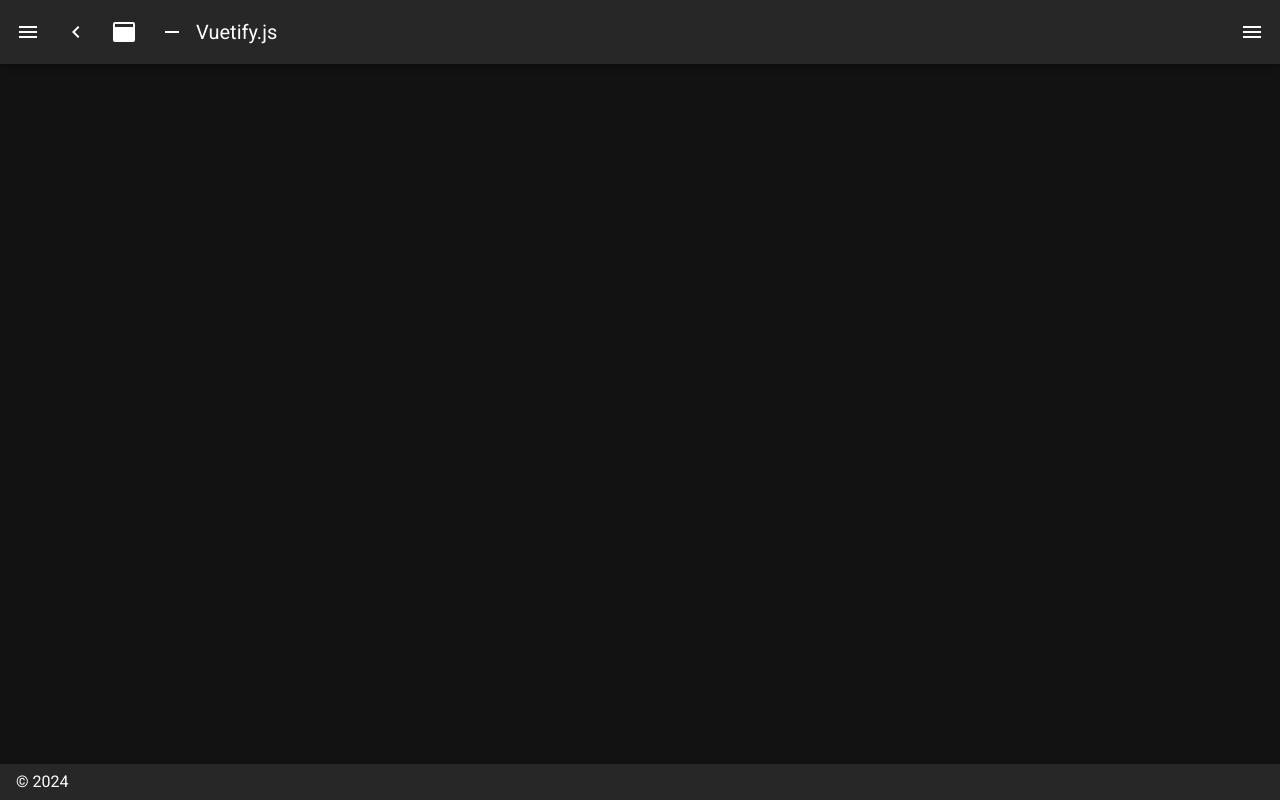
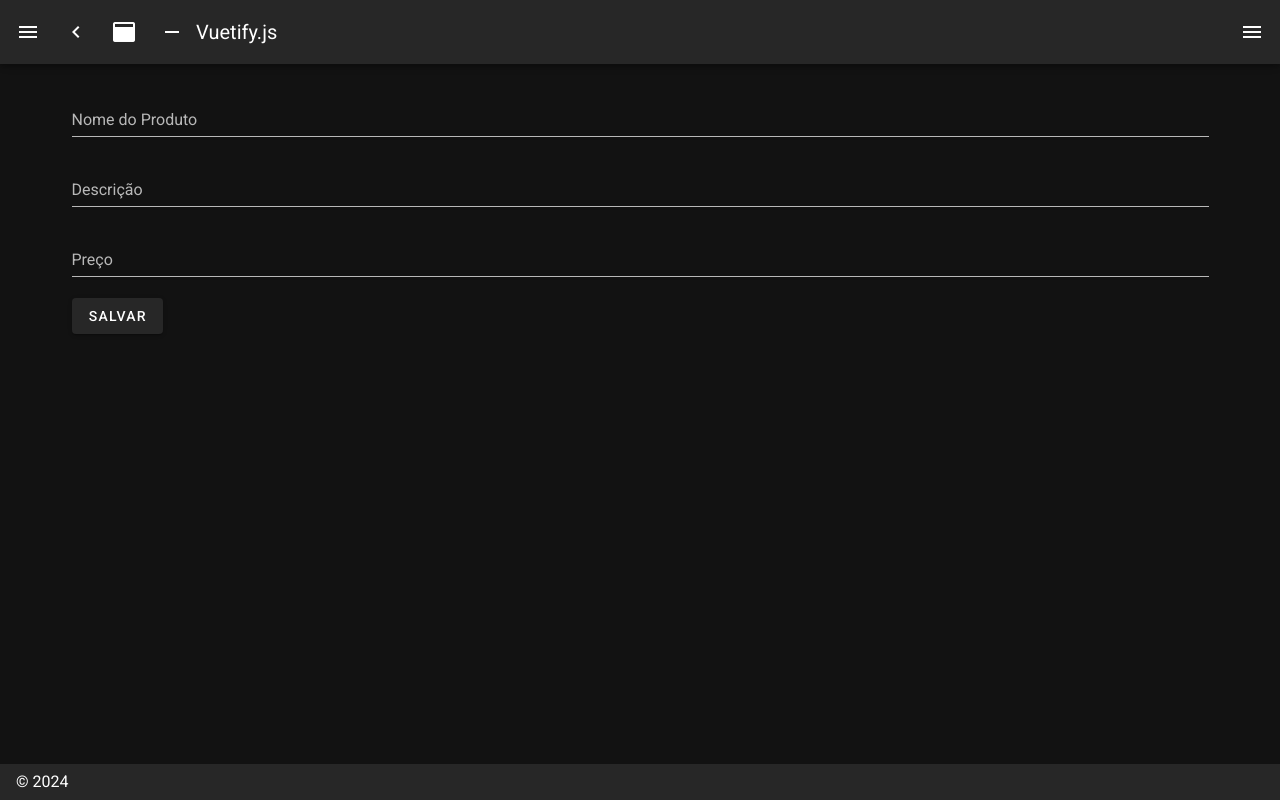
Before and after one commit to MariaEduardaFB/Gerenciamento-de-Produtos, a Nuxt app: page /addProduct in a window 1280 px wide. Before the commit this address had no page. Built offline with nearby package versions, Linux system fonts and the light colour scheme.

Commit message:
feat: creating addProducts page

```diff
--- /dev/null
+++ b/pages/addProduct.vue
@@ -0,0 +1,29 @@
+<template>
+    <v-container>
+      <v-form>
+        <v-text-field label="Nome do Produto" v-model="product.name"></v-text-field>
+        <v-text-field label="Descrição" v-model="product.description"></v-text-field>
+        <v-text-field label="Preço" v-model="product.price"></v-text-field>
+        <v-btn @click="saveProduct">Salvar</v-btn>
+      </v-form>
+    </v-container>
+  </template>
+
+  <script>
+  export default {
+    data() {
+      return {
+        product: {
+          name: '',
+          description: '',
+          price: ''
+        }
+      };
+    },
+    methods: {
+      saveProduct() {
+        // Código para salvar o produto
+      }
+    }
+  }
+  </script>
```
